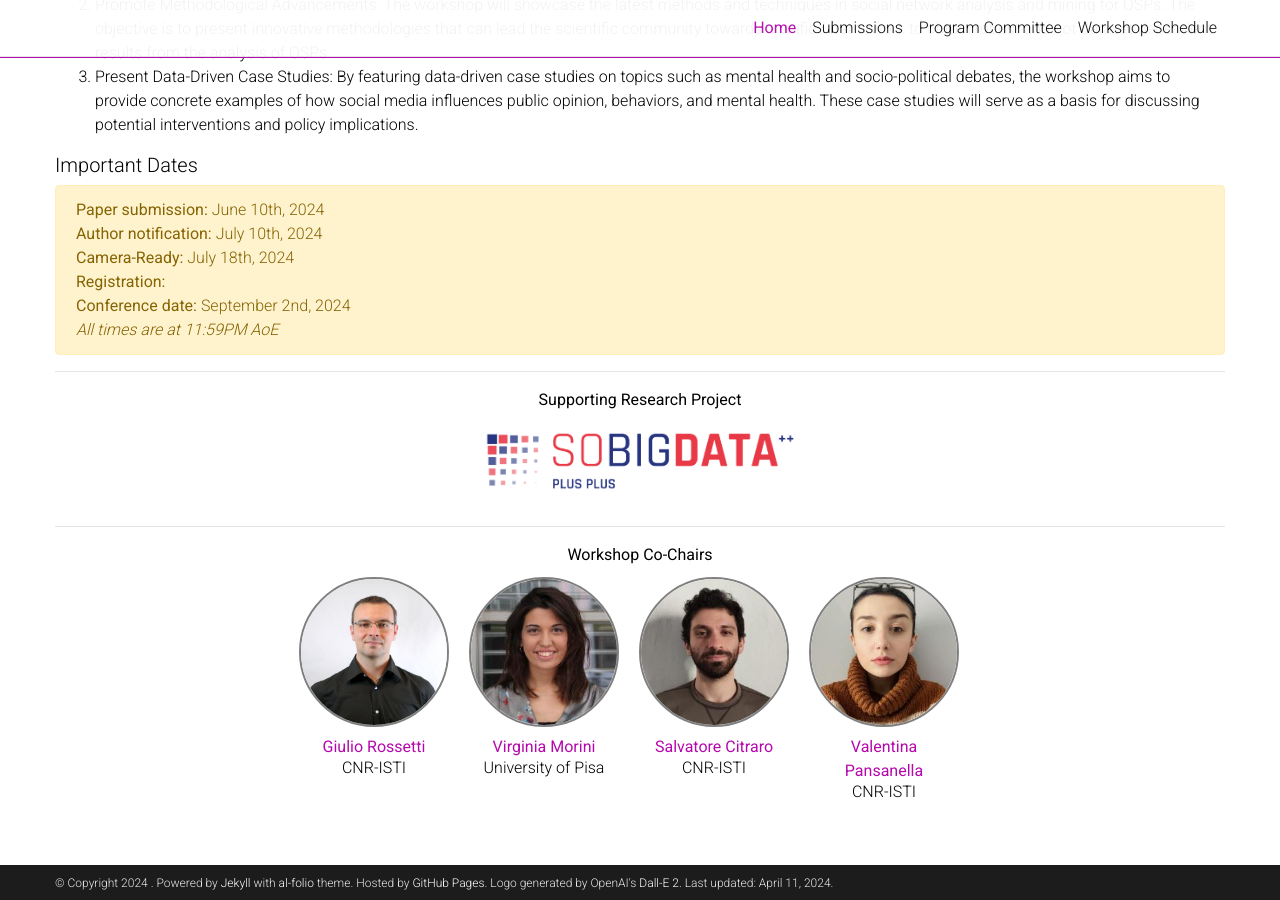
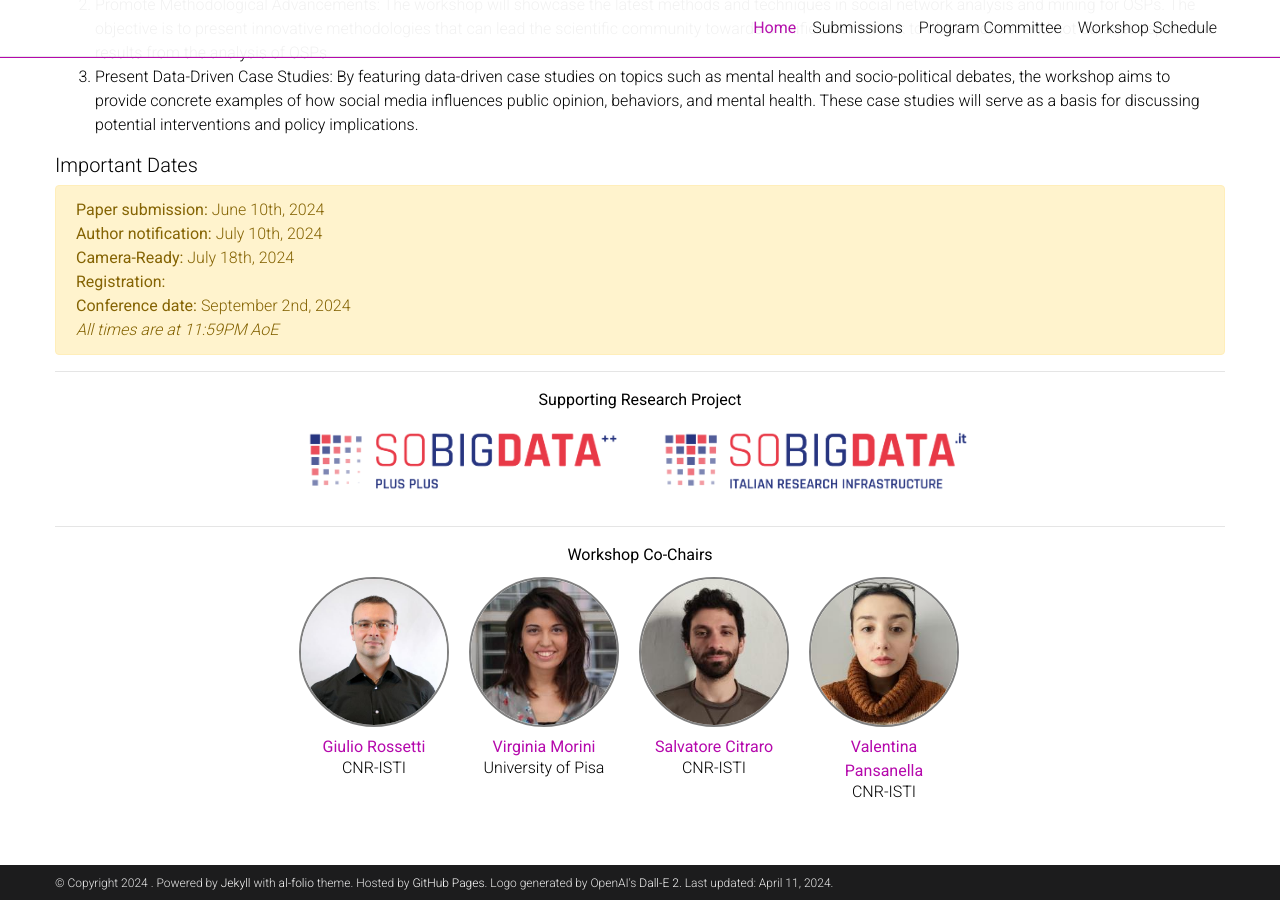
Before and after one commit to SMS-workshop/SMS-workshop.github.io, a Jekyll site: the page built from _pages/about.md, in a window 1280 px wide and 900 px high, scrolled down 1050 px. Built offline with Jekyll 4.4.1, drawn with Linux system fonts in a browser that asks for light colours; full-size pictures stand in for the smaller copies a plugin makes; a style sheet for code colours, icons or effects is not loaded.

Commit message:
:art: SMS

```diff
--- a/_pages/about.md
+++ b/_pages/about.md
@@ -68,6 +68,7 @@ In particular,we aim at:
 </div>
 <div style="float: none; width: 100%; text-align: center">
     <a href="http://sobigdata.eu/"><img src="assets/custom_images/SBD.png" style="width: 350px;"></a>
+<a href="https://pnrr.sobigdata.it/"><img src="assets/custom_images/SBDit.png" style="width: 350px;"></a>
 </div>
 
 ---
```
Also changed, not shown: assets/custom_images/SBDit.png (added).
